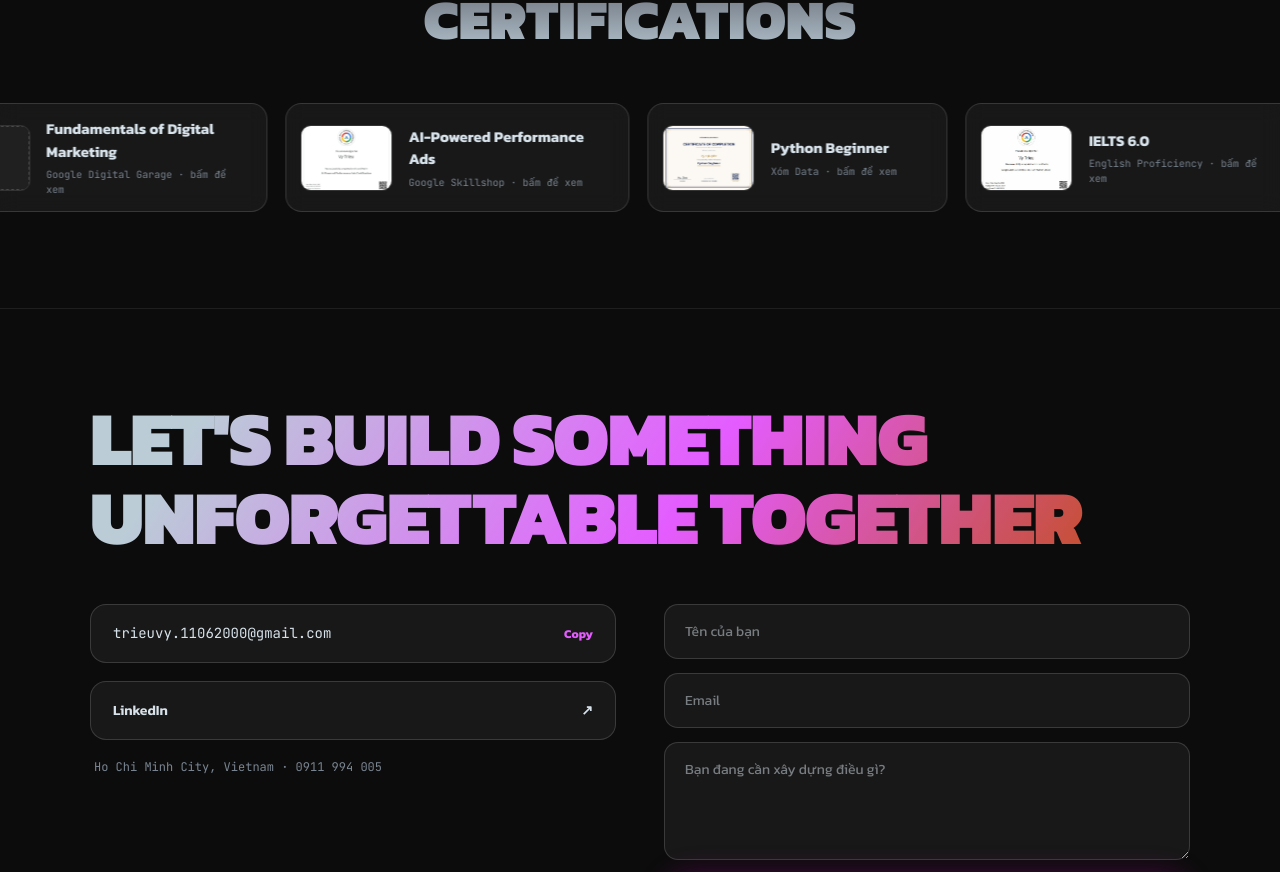
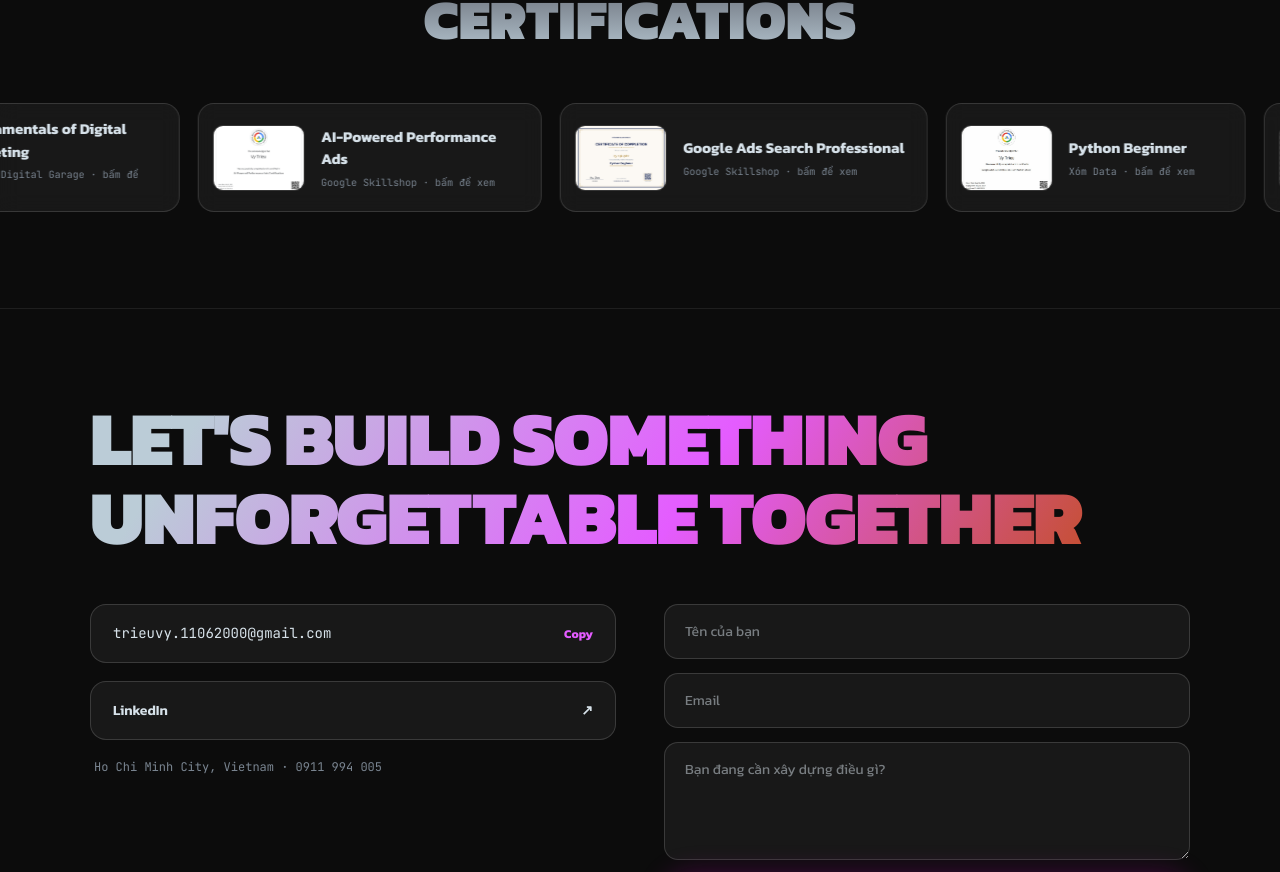
Before and after one commit to trieuvy11062000-byte/Vynguyen-Porfolio2026, a React (Vite) app: page / in a window 1280 px wide. Shown: the part 8806-9678 px from the top of the page. Built offline with nearby package versions, Linux system fonts and the light colour scheme; no server answers.

Commit message:
Add Google Ads Search Professional certification

```diff
--- a/src/data/content.ts
+++ b/src/data/content.ts
@@ -55,6 +55,7 @@ export const CERTS: CertItem[] = [
   { n: 'Digital Marketing in Action', o: 'CareerPrep' },
   { n: 'Fundamentals of Digital Marketing', o: 'Google Digital Garage' },
   { n: 'AI-Powered Performance Ads', o: 'Google Skillshop' },
+  { n: 'Google Ads Search Professional', o: 'Google Skillshop' },
   { n: 'Python Beginner', o: 'Xóm Data' },
   { n: 'IELTS 6.0', o: 'English Proficiency' },
 ];
```
